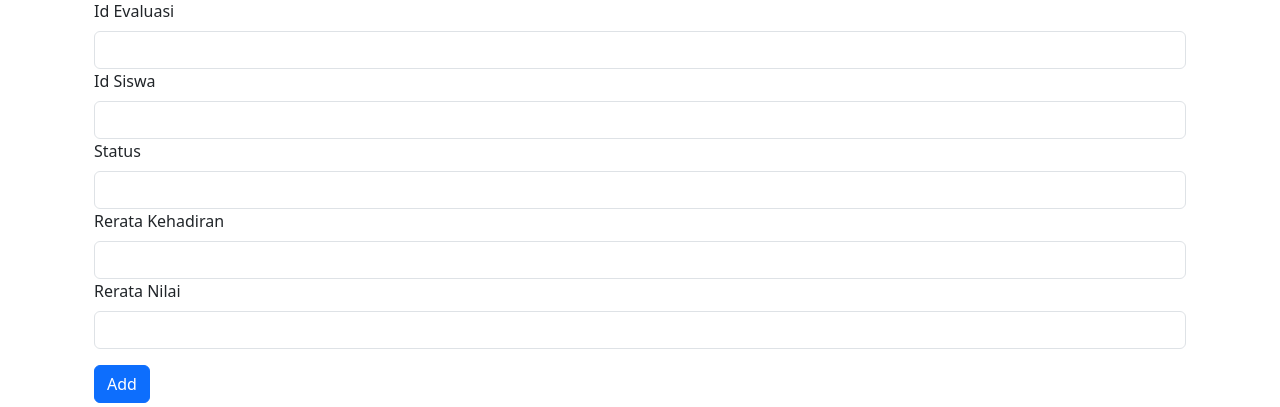
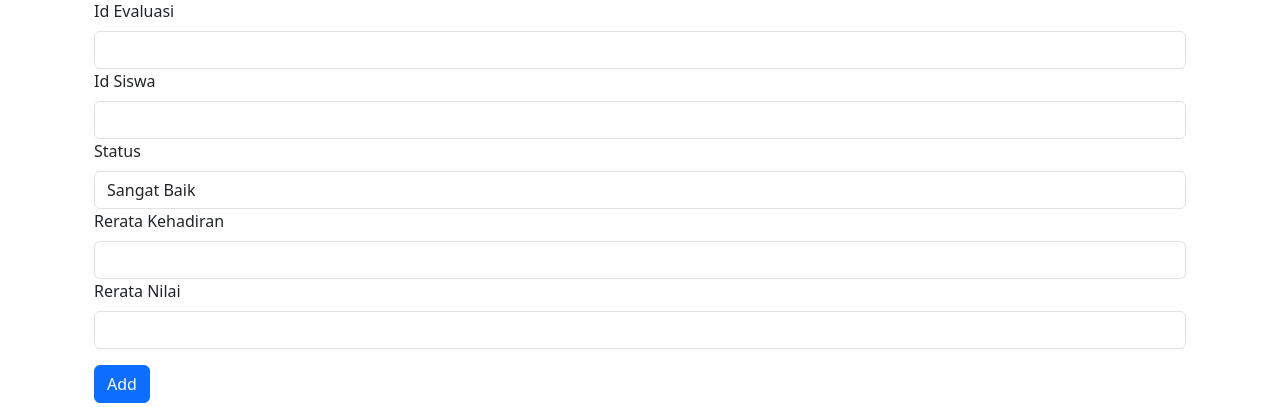
Before and after one commit to vann10/ProjectBasdat, a Flask app: page /Create/createEvaluasi in a window 1280 px wide. Shown: the part 177-584 px from the top of the page. Run offline with Flask 3, Linux system fonts and the light colour scheme.

Commit message:
dropdown evaluasi

```diff
--- a/app/templates/Create/createEvaluasi.html
+++ b/app/templates/Create/createEvaluasi.html
@@ -62,8 +62,12 @@
                 <input type="text" class="form-control" id="id_siswa" name="id_siswa_Evaluasi" required>
 
                 <label for="status" class="form-label">Status</label>
-                <input type="text" class="form-control" id="status" name="status_Evaluasi" required>
-
+                <select class="form-control" id="status" name="status_Evaluasi" required>
+                  <option value="Sangat Baik">Sangat Baik</option>
+                  <option value="Baik">Baik</option>
+                  <option value="Cukup">Cukup</option>
+                  <option value="Kurang">Kurang</option>
+                </select>
                 <label for="rerata_kehadiran" class="form-label">Rerata Kehadiran</label>
                 <input type="number" class="form-control" id="rerata_kehadiran" name="rerata_kehadiran_Evaluasi" required>
 
```
